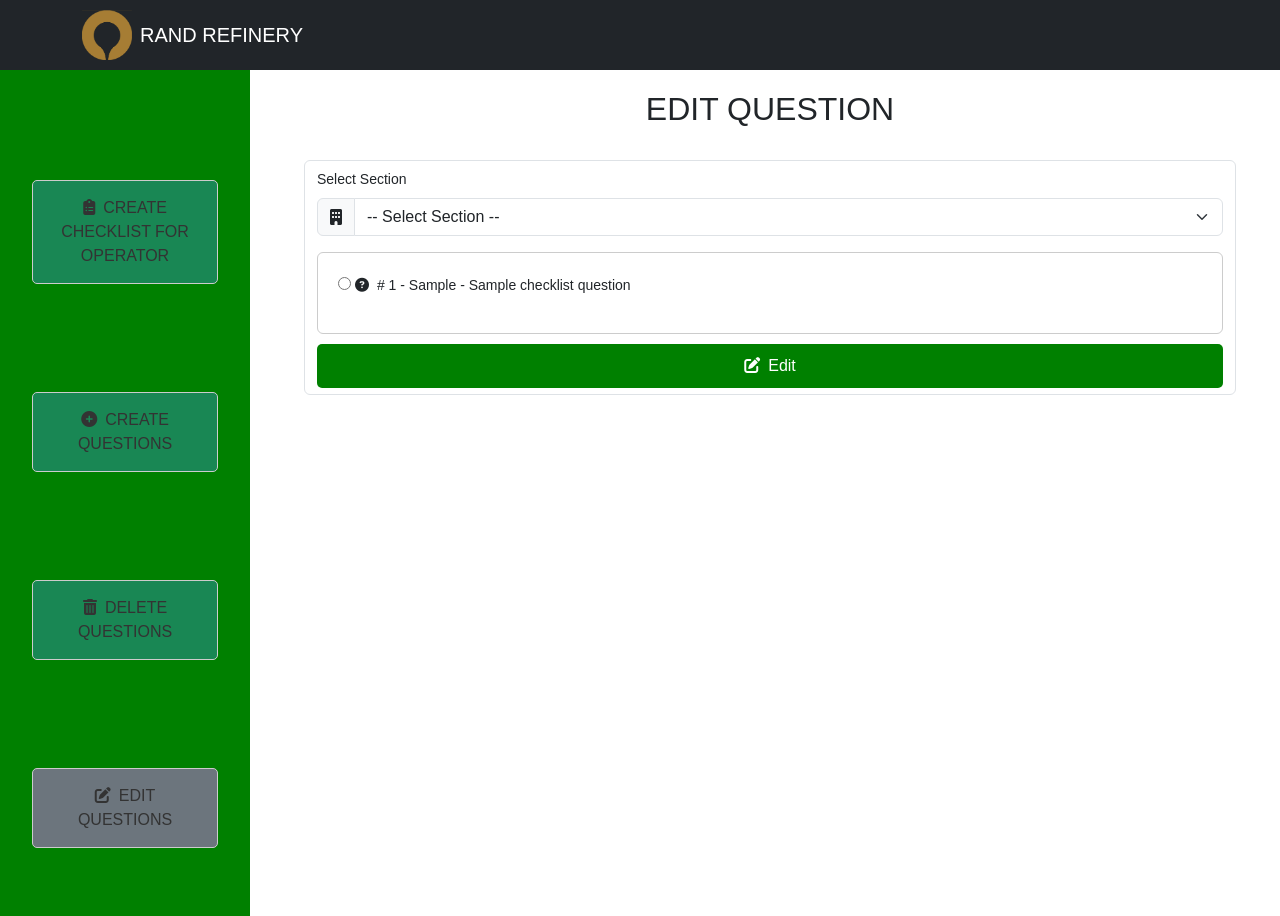
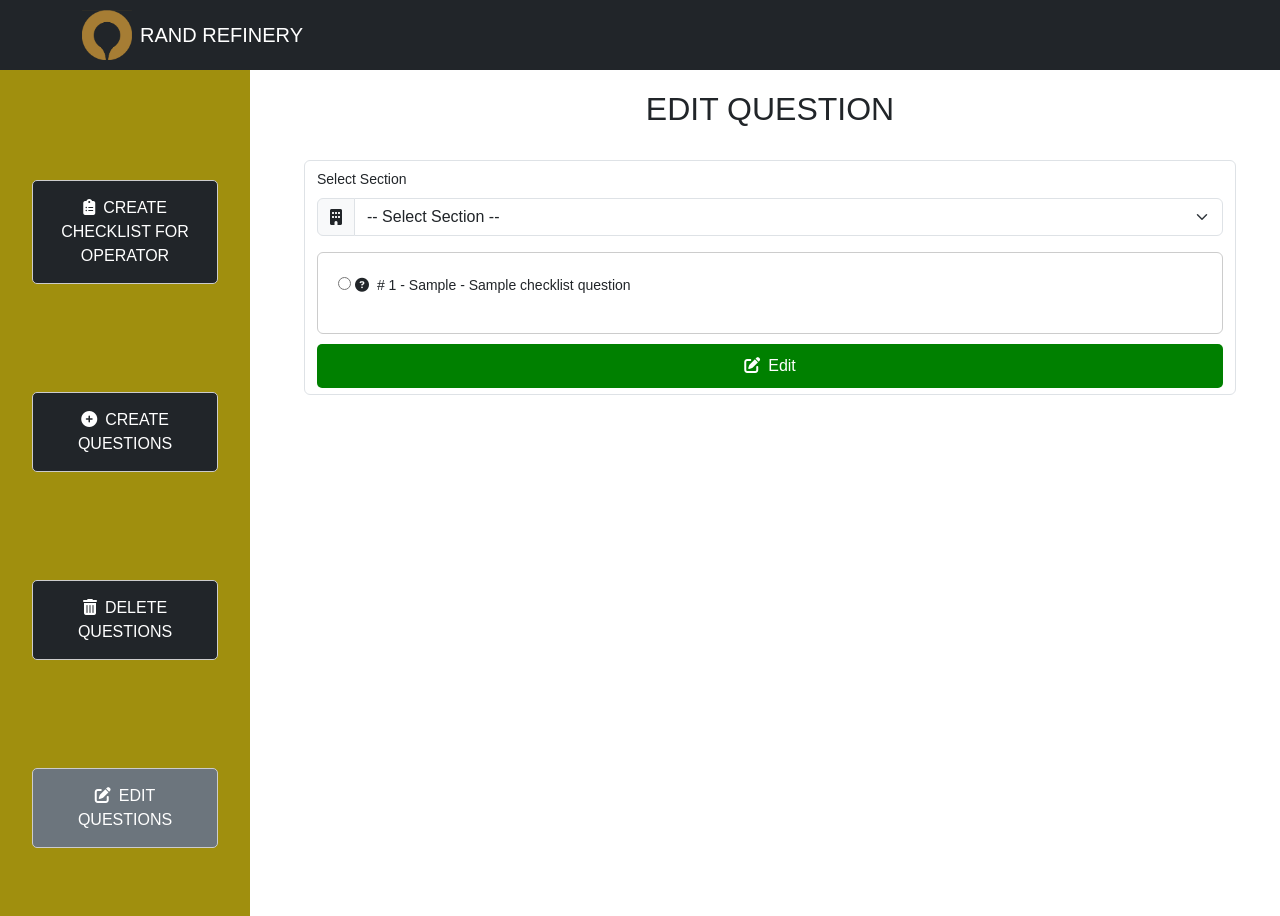
Before and after one commit to SamuelPudinyane/Refinery_2026_mobility, a Flask app: page /admin_edit_question in a window 1280 px wide. Run offline with Flask 3, Linux system fonts and the light colour scheme; the visitor is signed in with stand-in values (Sample User, id 1); a database or web service that is not in the repository returns one stand-in record (values such as "Sample title"); some libraries are stand-ins or nearby versions.

Commit message:
style modified

```diff
--- a/dbqueries.py
+++ b/dbqueries.py
@@ -19,36 +19,36 @@ import os
 
 """
 
+def get_db_connection():
+    try:
+        # Use environment variables for connection parameters
+        conn = psycopg2.connect(
+            dbname="rand_refinary",
+            user="postgres",
+            password="Admin",
+            host="localhost",
+            port=5432
+        )
+        return conn
+    except Exception as e:
+        print(f"Error connecting to PostgreSQL database: {e}")
+        return None
+
+
 # def get_db_connection():
 #     try:
 #         # Use environment variables for connection parameters
 #         conn = psycopg2.connect(
-#             dbname="rand_refinary",
-#             user="postgres",
-#             password="Admin",
-#             host="localhost",
+#             dbname="mobility_app",
+#             user="mobility_app_user",
+#             password="6gYNmrAofVijLNkB9RZOJbAhNE64vw4U",
+#             host="dpg-cv79pjjtq21c73anf3ug-a",
 #             port=5432
 #         )
 #         return conn
 #     except Exception as e:
 #         print(f"Error connecting to PostgreSQL database: {e}")
 #         return None
-
-
-def get_db_connection():
-    try:
-        # Use environment variables for connection parameters
-        conn = psycopg2.connect(
-            dbname="mobility_app",
-            user="mobility_app_user",
-            password="6gYNmrAofVijLNkB9RZOJbAhNE64vw4U",
-            host="dpg-cv79pjjtq21c73anf3ug-a",
-            port=5432
-        )
-        return conn
-    except Exception as e:
-        print(f"Error connecting to PostgreSQL database: {e}")
-        return None
 
 
 # Database connection function
--- a/static/style/styles.css
+++ b/static/style/styles.css
@@ -12,7 +12,6 @@ body {
     top: 0;
     left: 0;
     z-index: 1000;
-    background: green;
     color: white;
     padding: 10px;
     text-align: center;
@@ -29,7 +28,7 @@ body {
     flex-direction: column;
     align-items: center;
     z-index: 999;
-    background: green;
+    background: rgb(160, 143, 14);
     padding: 20px;
     transition: width 0.3s ease-in-out, padding 0.3s ease-in-out;
 }
@@ -49,7 +48,7 @@ body {
     font-size: 16px;            /* Adjust font size */
     text-align: center;         /* Center the text */
     text-decoration: none;
-    color: #333;
+    color: #ffffff;
     border: 1px solid #ccc;
     border-radius: 5px;
     transition: background-color 0.3s ease, color 0.3s ease;
--- a/templates/admin_create_checklist.html
+++ b/templates/admin_create_checklist.html
@@ -6,13 +6,13 @@
   <a href="{{ url_for('admin_create_checklist') }}" class="btn btn-secondary btn-sm my-1">
       <i class="fas fa-clipboard-list me-2"></i>CREATE CHECKLIST FOR OPERATOR
   </a>
-  <a href="{{ url_for('admin_create_question') }}" class="btn btn-success btn-sm my-1">
+  <a href="{{ url_for('admin_create_question') }}" class="btn btn-dark btn-sm my-1">
       <i class="fas fa-plus-circle me-2"></i>CREATE QUESTIONS
   </a>
-  <a href="{{ url_for('admin_delete_question') }}" class="btn btn-success btn-sm my-1">
+  <a href="{{ url_for('admin_delete_question') }}" class="btn btn-dark btn-sm my-1">
       <i class="fas fa-trash-alt me-2"></i>DELETE QUESTIONS
   </a>
-  <a href="{{ url_for('admin_edit_question') }}" class="btn btn-success btn-sm my-1">
+  <a href="{{ url_for('admin_edit_question') }}" class="btn btn-dark btn-sm my-1">
       <i class="fas fa-edit me-2"></i>EDIT QUESTIONS
   </a>
 </div>
--- a/templates/admin_create_questions.html
+++ b/templates/admin_create_questions.html
@@ -3,16 +3,16 @@
 {% block title %}ADMINISTRATORS{% endblock %}
 {% block sidebar %}
 <div class="container-fluid add-admin">
-    <a href="{{ url_for('admin_create_checklist') }}" class="btn btn-success btn-sm my-1">
+    <a href="{{ url_for('admin_create_checklist') }}" class="btn btn-dark btn-sm my-1">
         <i class="fas fa-clipboard-list me-2"></i>CREATE CHECKLIST FOR OPERATOR
     </a>
     <a href="{{ url_for('admin_create_question') }}" class="btn btn-secondary btn-sm my-1">
         <i class="fas fa-plus-circle me-2"></i>CREATE QUESTIONS
     </a>
-    <a href="{{ url_for('admin_delete_question') }}" class="btn btn-success btn-sm my-1">
+    <a href="{{ url_for('admin_delete_question') }}" class="btn btn-dark btn-sm my-1">
         <i class="fas fa-trash-alt me-2"></i>DELETE QUESTIONS
     </a>
-    <a href="{{ url_for('admin_edit_question') }}" class="btn btn-success btn-sm my-1">
+    <a href="{{ url_for('admin_edit_question') }}" class="btn btn-dark btn-sm my-1">
         <i class="fas fa-edit me-2"></i>EDIT QUESTIONS
     </a>
 </div>
--- a/templates/admin_delete_questions.html
+++ b/templates/admin_delete_questions.html
@@ -3,16 +3,16 @@
 {% block title %}ADMINISTRATORS{% endblock %}
 {% block sidebar%}
 <div class="container-fluid add-admin">
-  <a href="{{ url_for('admin_create_checklist') }}" class="btn btn-success btn-sm my-1">
+  <a href="{{ url_for('admin_create_checklist') }}" class="btn btn-dark btn-sm my-1">
       <i class="fas fa-clipboard-list me-2"></i>CREATE CHECKLIST FOR OPERATOR
   </a>
-  <a href="{{ url_for('admin_create_question') }}" class="btn btn-success btn-sm my-1">
+  <a href="{{ url_for('admin_create_question') }}" class="btn btn-dark btn-sm my-1">
       <i class="fas fa-plus-circle me-2"></i>CREATE QUESTIONS
   </a>
   <a href="{{ url_for('admin_delete_question') }}" class="btn btn-secondary btn-sm my-1">
       <i class="fas fa-trash-alt me-2"></i>DELETE QUESTIONS
   </a>
-  <a href="{{ url_for('admin_edit_question') }}" class="btn btn-success btn-sm my-1">
+  <a href="{{ url_for('admin_edit_question') }}" class="btn btn-dark btn-sm my-1">
       <i class="fas fa-edit me-2"></i>EDIT QUESTIONS
   </a>
 </div>
--- a/templates/admin_edit_question.html
+++ b/templates/admin_edit_question.html
@@ -3,13 +3,13 @@
 {% block title %}ADMINISTRATORS{% endblock %}
 {% block sidebar%}
 <div class="container-fluid add-admin">
-  <a href="{{ url_for('admin_create_checklist') }}" class="btn btn-success btn-sm my-1">
+  <a href="{{ url_for('admin_create_checklist') }}" class="btn btn-dark btn-sm my-1">
       <i class="fas fa-clipboard-list me-2"></i>CREATE CHECKLIST FOR OPERATOR
   </a>
-  <a href="{{ url_for('admin_create_question') }}" class="btn btn-success btn-sm my-1">
+  <a href="{{ url_for('admin_create_question') }}" class="btn btn-dark btn-sm my-1">
       <i class="fas fa-plus-circle me-2"></i>CREATE QUESTIONS
   </a>
-  <a href="{{ url_for('admin_delete_question') }}" class="btn btn-success btn-sm my-1">
+  <a href="{{ url_for('admin_delete_question') }}" class="btn btn-dark btn-sm my-1">
       <i class="fas fa-trash-alt me-2"></i>DELETE QUESTIONS
   </a>
   <a href="{{ url_for('admin_edit_question') }}" class="btn btn-secondary btn-sm my-1">
--- a/templates/masterAdmin_addAdmin.html
+++ b/templates/masterAdmin_addAdmin.html
@@ -7,10 +7,10 @@
   <a href="{{ url_for('master_add') }}" class="btn btn-secondary btn-sm my-1">
       <i class="fas fa-user-plus me-2"></i>ADD ADMINISTRATORS
   </a>
-  <a href="{{ url_for('master_remove') }}" class="btn btn-success btn-sm my-1">
+  <a href="{{ url_for('master_remove') }}" class="btn btn-dark btn-sm my-1">
       <i class="fas fa-user-minus me-2"></i>REMOVE ADMINISTRATORS
   </a>
-  <a href="{{ url_for('master_view') }}" class="btn btn-success btn-sm my-1">
+  <a href="{{ url_for('master_view') }}" class="btn btn-dark btn-sm my-1">
       <i class="fas fa-users me-2"></i>VIEW ADMINISTRATORS
   </a>
 </div>
--- a/templates/masterAdmin_removeAdmin.html
+++ b/templates/masterAdmin_removeAdmin.html
@@ -4,13 +4,13 @@
 
 {% block sidebar %}
 <div class="container-fluid add-admin text-center py-3">
-  <a href="{{ url_for('master_add') }}" class="btn btn-success btn-sm my-1">
+  <a href="{{ url_for('master_add') }}" class="btn btn-dark btn-sm my-1">
       <i class="fas fa-user-plus me-2"></i>ADD ADMINISTRATORS
   </a>
   <a href="{{ url_for('master_remove') }}" class="btn btn-secondary btn-sm my-1" data-bs-toggle="tooltip" title="Remove administrators">
     <i class="fas fa-user-minus me-2"></i>REMOVE ADMINISTRATORS
 </a>
-  <a href="{{ url_for('master_view') }}" class="btn btn-success btn-sm my-1">
+  <a href="{{ url_for('master_view') }}" class="btn btn-dark btn-sm my-1">
       <i class="fas fa-users me-2"></i>VIEW ADMINISTRATORS
   </a>
 </div>
--- a/templates/masterAdmin_viewAdmin.html
+++ b/templates/masterAdmin_viewAdmin.html
@@ -4,10 +4,10 @@
 
 {% block sidebar %}
 <div class="container-fluid add-admin text-center py-3">
-    <a href="{{ url_for('master_add') }}" class="btn btn-success btn-sm my-1">
+    <a href="{{ url_for('master_add') }}" class="btn btn-dark btn-sm my-1">
         <i class="fas fa-user-plus me-2"></i>ADD ADMINISTRATORS
     </a>
-    <a href="{{ url_for('master_remove') }}" class="btn btn-success btn-sm my-1">
+    <a href="{{ url_for('master_remove') }}" class="btn btn-dark btn-sm my-1">
         <i class="fas fa-user-minus me-2"></i>REMOVE ADMINISTRATORS
     </a>
     <a href="{{ url_for('master_view') }}" class="btn btn-secondary btn-sm my-1">
```
